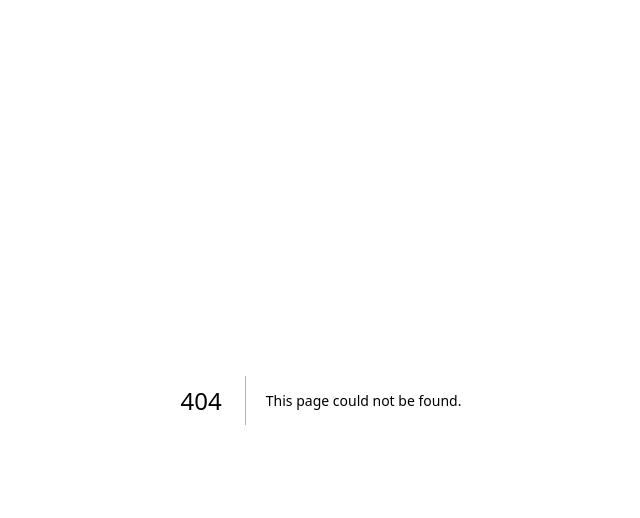
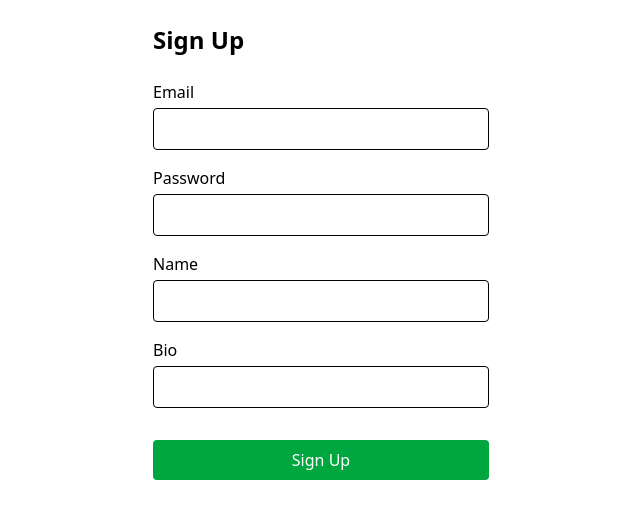
Before and after one commit to Blake-Pfaff/gl2, a Next.js app: page /register in a window 1280 px wide. Before the commit this address had no page. Shown: the top 518 px of the page, without its empty margins (319-959 px from the left). Built offline with nearby package versions, Linux system fonts and the light colour scheme.

Commit message:
add in sign up page and abililty to sign up usesr

```diff
--- /dev/null
+++ b/src/app/api/auth/signup/route.ts
@@ -0,0 +1,29 @@
+// src/app/api/auth/signup/route.ts
+import { NextResponse } from "next/server";
+import { PrismaClient } from "@prisma/client";
+import bcrypt from "bcrypt";
+
+const prisma = new PrismaClient();
+
+export async function POST(req: Request) {
+  const { email, password, name, bio } = await req.json();
+
+  if (!email || !password) {
+    return NextResponse.json(
+      { error: "Email & password required" },
+      { status: 400 }
+    );
+  }
+
+  const exists = await prisma.user.findUnique({ where: { email } });
+  if (exists) {
+    return NextResponse.json({ error: "User already exists" }, { status: 409 });
+  }
+
+  const hashedPassword = await bcrypt.hash(password, 10);
+  const user = await prisma.user.create({
+    data: { email, name, bio, hashedPassword },
+  });
+
+  return NextResponse.json({ id: user.id, email: user.email }, { status: 201 });
+}
--- a/src/app/login/page.tsx
+++ b/src/app/login/page.tsx
@@ -73,6 +73,12 @@ export default function LoginPage() {
         >
           {isSubmitting ? "Logging in…" : "Log In"}
         </button>
+        <p className="mt-4 text-center">
+          Don’t have an account?{" "}
+          <a href="/register" className="text-blue-600 underline">
+            Sign up
+          </a>
+        </p>
       </form>
     </main>
   );
--- /dev/null
+++ b/src/app/register/page.tsx
@@ -0,0 +1,78 @@
+// app/register/page.tsx
+"use client";
+
+import { useState } from "react";
+import { useForm, SubmitHandler } from "react-hook-form";
+import { useRouter } from "next/navigation";
+import { FormInput } from "@/app/components/FormInput";
+
+type SignUpForm = {
+  email: string;
+  password: string;
+  name?: string;
+  bio?: string;
+};
+
+export default function RegisterPage() {
+  const {
+    register,
+    handleSubmit,
+    formState: { errors, isSubmitting },
+  } = useForm<SignUpForm>();
+  const router = useRouter();
+  const [serverError, setServerError] = useState<string | null>(null);
+
+  const onSubmit: SubmitHandler<SignUpForm> = async (data) => {
+    setServerError(null);
+    const res = await fetch("/api/auth/signup", {
+      method: "POST",
+      headers: { "Content-Type": "application/json" },
+      body: JSON.stringify(data),
+    });
+    const body = await res.json();
+    if (!res.ok) {
+      setServerError(body.error || "Registration failed");
+    } else {
+      // on success, send them to login
+      router.push("/login");
+    }
+  };
+
+  return (
+    <main className="max-w-sm mx-auto p-6">
+      <h1 className="text-2xl font-bold mb-6">Sign Up</h1>
+      <form onSubmit={handleSubmit(onSubmit)}>
+        <FormInput
+          label="Email"
+          type="email"
+          {...register("email", { required: "Email is required" })}
+        />
+        {errors.email && (
+          <p className="text-red-500 mb-2">{errors.email.message}</p>
+        )}
+
+        <FormInput
+          label="Password"
+          type="password"
+          {...register("password", { required: "Password is required" })}
+        />
+        {errors.password && (
+          <p className="text-red-500 mb-2">{errors.password.message}</p>
+        )}
+
+        <FormInput label="Name" type="text" {...register("name")} />
+        <FormInput label="Bio" type="text" {...register("bio")} />
+
+        {serverError && <p className="text-red-500 mb-4">{serverError}</p>}
+
+        <button
+          type="submit"
+          disabled={isSubmitting}
+          className="mt-4 w-full py-2 bg-green-600 text-white rounded disabled:opacity-50"
+        >
+          {isSubmitting ? "Signing up…" : "Sign Up"}
+        </button>
+      </form>
+    </main>
+  );
+}
```
